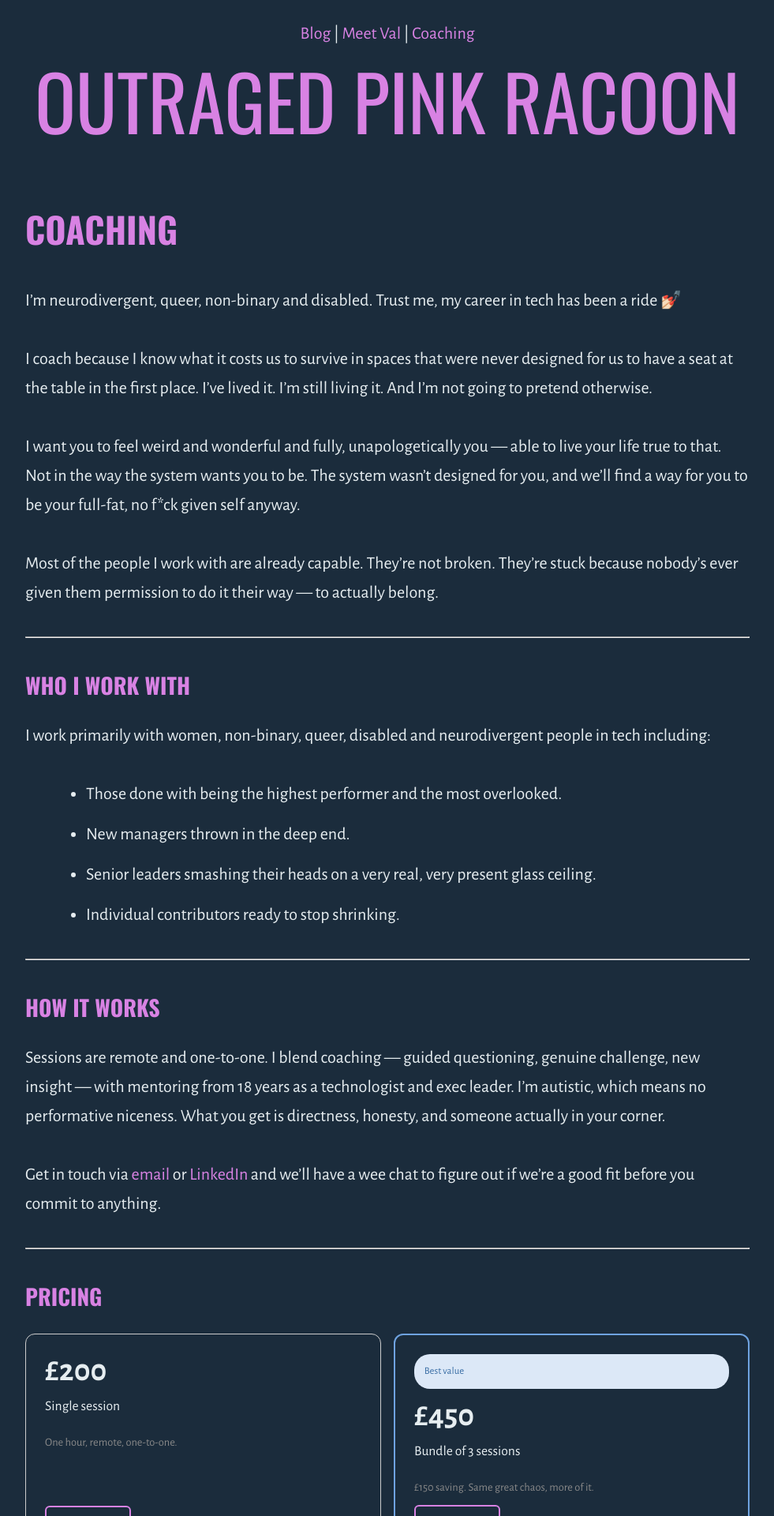
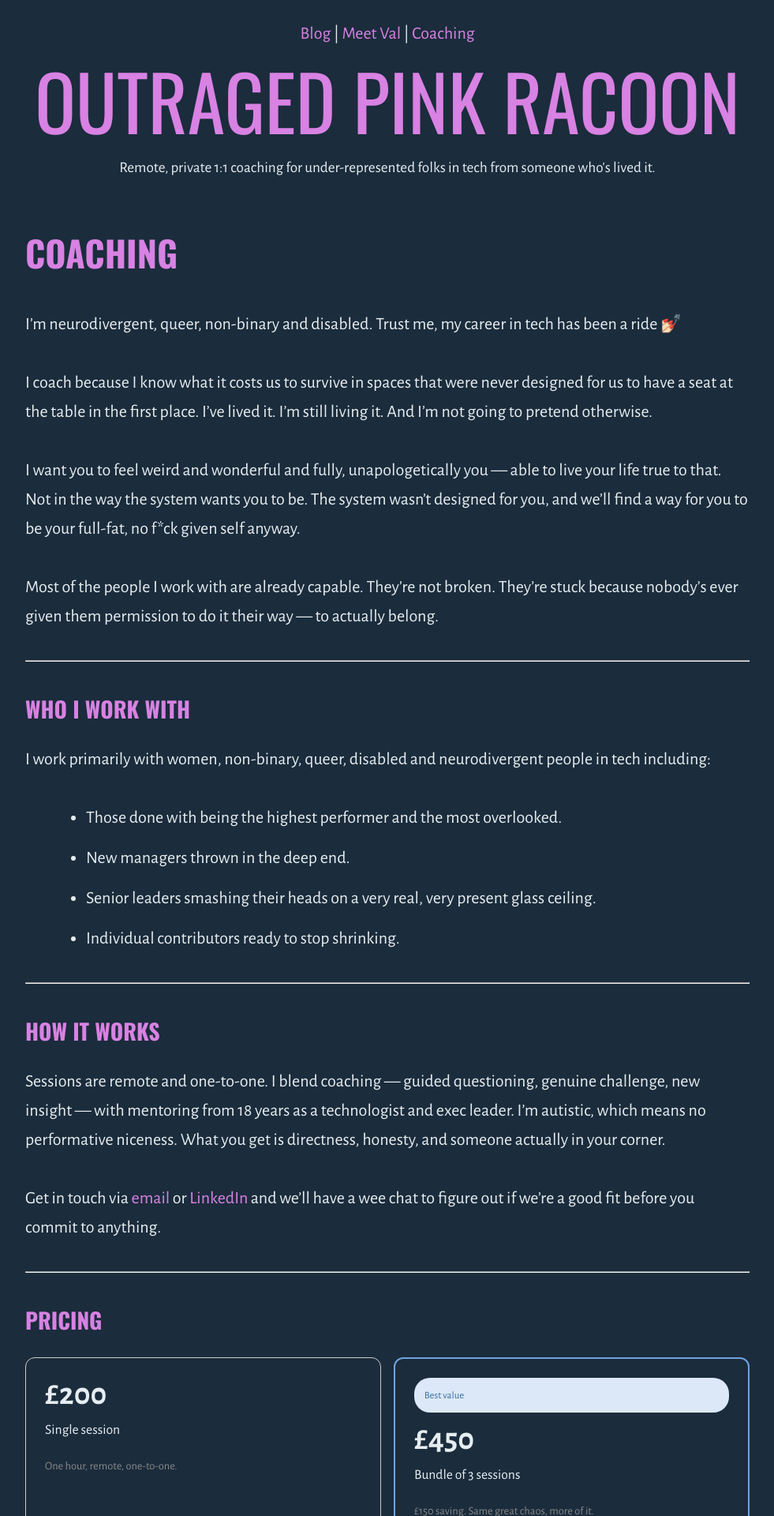
Before and after one commit to outragedpinkracoon/outragedpinkracoon.github.io, a Jekyll site: the page built from coaching.md, in a window 1280 px wide. Shown: the top 1920 px of the page at 79% size, without its empty margins (149-1130 px from the left). Built offline with Jekyll 4.4.1, drawn with Linux system fonts in a browser that asks for light colours; comment, search, counter and statistics services are not loaded.

Commit message:
adds centred subtitle under site header
Co-Authored-By: Claude Sonnet 4.6 <noreply@anthropic.com>

```diff
--- a/_layouts/default.html
+++ b/_layouts/default.html
@@ -19,6 +19,7 @@
       <a href='/coaching'>Coaching</a>
     </nav>
     <header><a href='/'>OUTRAGED PINK RACOON</a></header>
+      {% if page.subtitle %}<p class="page-subtitle">{{ page.subtitle }}</p>{% endif %}
     <div>
       {{ content }}
     </div>
--- a/_sass/main.scss
+++ b/_sass/main.scss
@@ -80,6 +80,14 @@ pre {
 
 .hidden {
   display: none;
+}
+
+.page-subtitle {
+  font-size: 1.2rem;
+  text-align: center;
+  margin-top: -1rem;
+  margin-bottom: 1.5rem;
+  color: $text-color;
 }
 
 .pricing-table {
--- a/coaching.md
+++ b/coaching.md
@@ -2,7 +2,8 @@
 layout: info_page
 permalink: /coaching/
 title: Coaching
-description: Remote, private 1:1 coaching for marginalised folks in tech from someone who's lived it.
+description: Remote, private 1:1 coaching for under-represented folks in tech from someone who's lived it.
+subtitle: Remote, private 1:1 coaching for under-represented folks in tech from someone who's lived it.
 ---
 I'm neurodivergent, queer, non-binary and disabled. Trust me, my career in tech has been a ride 💅🏻
 
```
